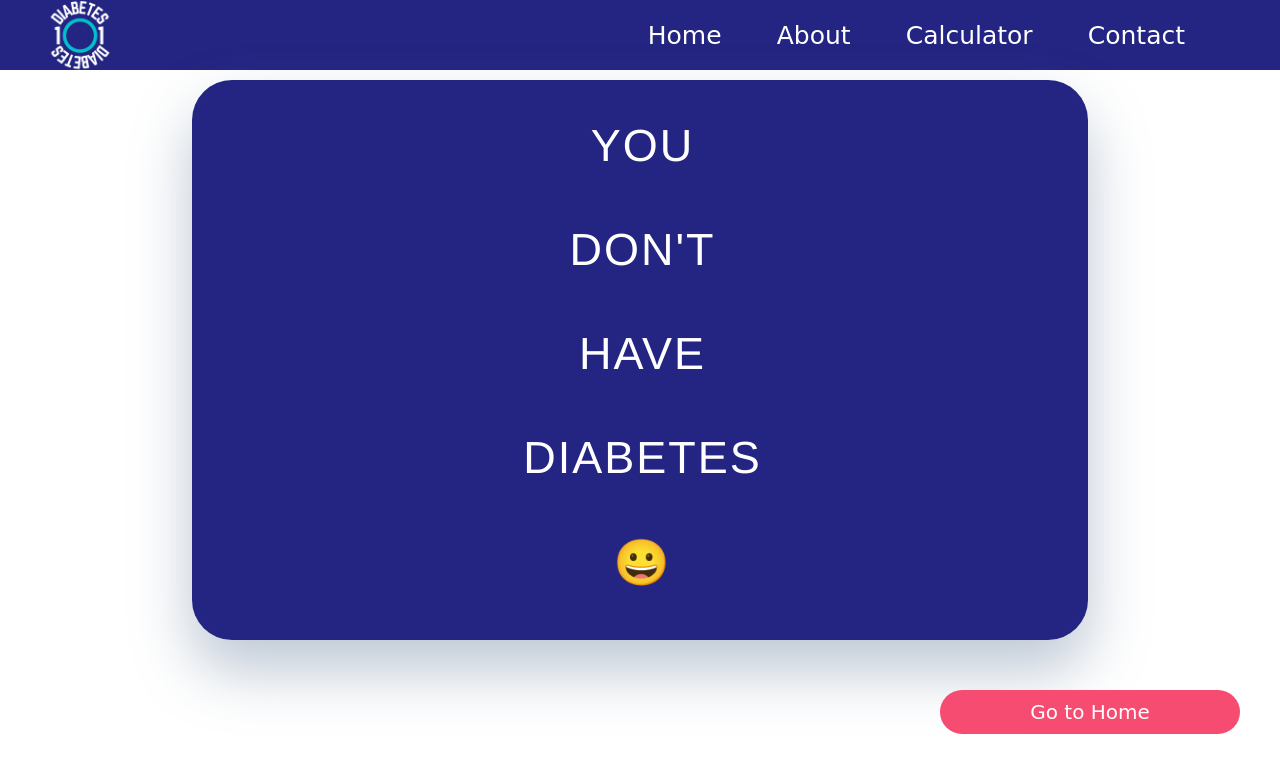
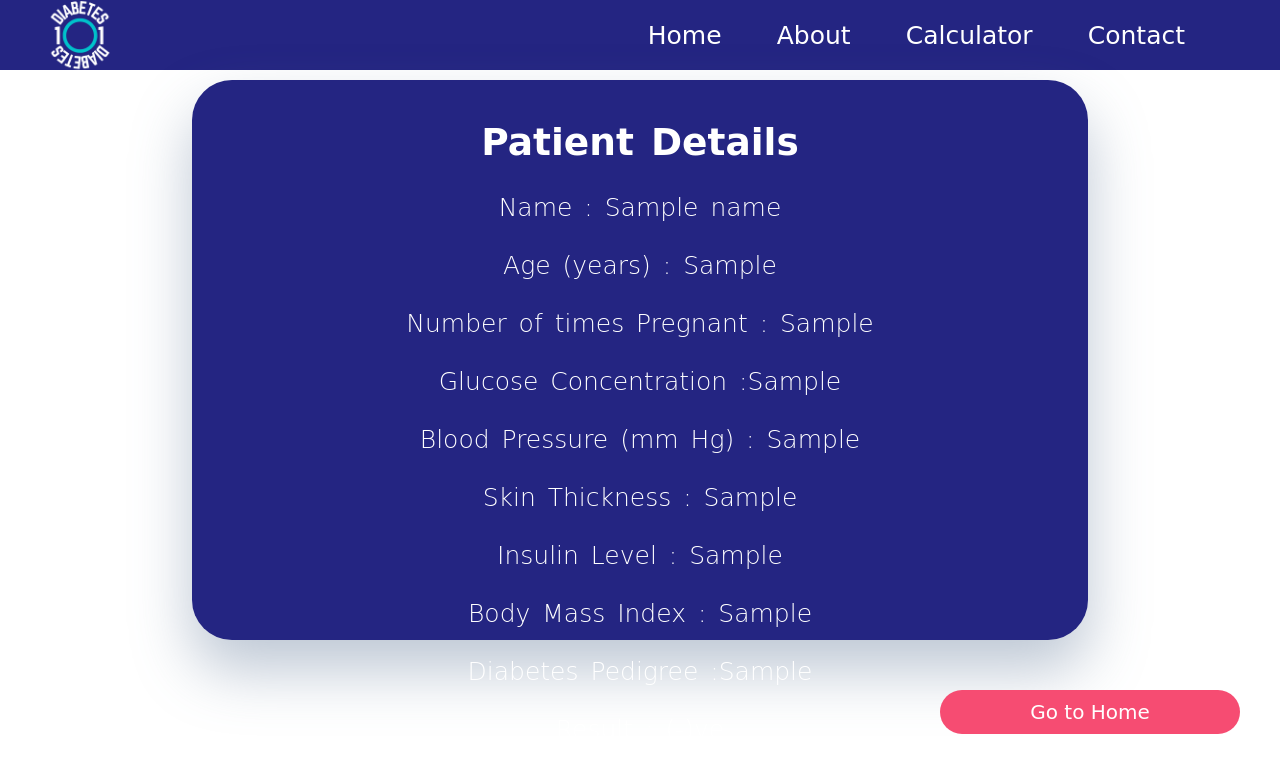
Before and after one commit to Roshni-Patil/DiabetesPredictor, a Flask app: template templates/diano.html in a window 1280 px wide. Shown: the top 773 px of the page. Run offline with Flask 2, Linux system fonts and the light colour scheme; the template is opened without the code that fills it: most values are stand-ins (such as "Sample title", 1, 10 or a date in 2020); some web fonts are replaced.

Commit message:
data retrieve

```diff
--- a/templates/diano.html
+++ b/templates/diano.html
@@ -27,7 +27,29 @@
 
         <div class='form '>
 
-            <p class=typewriter-text>You<br><br>Don't<br><br>Have<br><br> Diabetes<br><br>&#128512;</div>
+            <center><h2>Patient Details</h2></center>
+            <br>
+            <p>Name : {{name}} </p>
+            <br>
+            <p>Age (years) : {{x8}}</p>
+
+            <br>
+            <p>Number of times Pregnant : {{x1}}</p>
+            <br>
+            <p>Glucose Concentration :{{x2}}</p>
+            <br>
+            <p>Blood Pressure (mm Hg) : {{x3}}</p>
+            <br>
+            <p>Skin Thickness : {{x4}}</p>
+            <br>
+            <p>Insulin Level : {{x5}}</p>
+            <br>
+            <p>Body Mass Index : {{x6}}</p>
+            <br>
+            <p>Diabetes Pedigree :{{x7}}</p>
+            <br>
+            <p>Result : (-)ve</p>
+            <center> (you don't have diabetes)</center>
         </div>
 
     <div>
```
Also changed, not shown: templates/diayes.html (+23 -1 lines).
